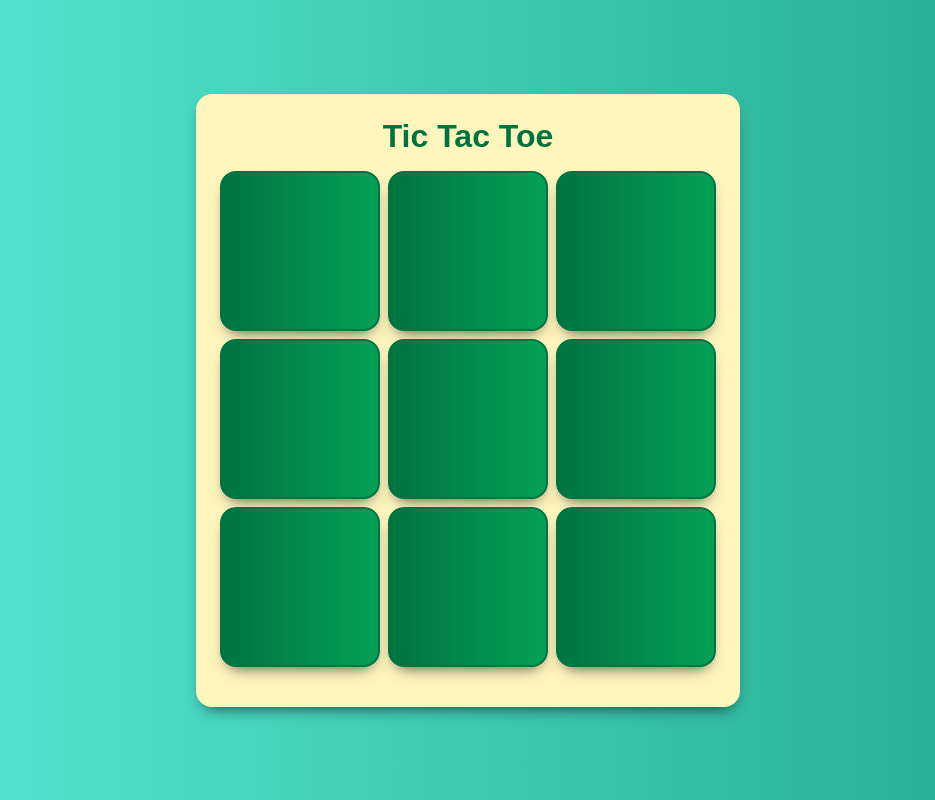
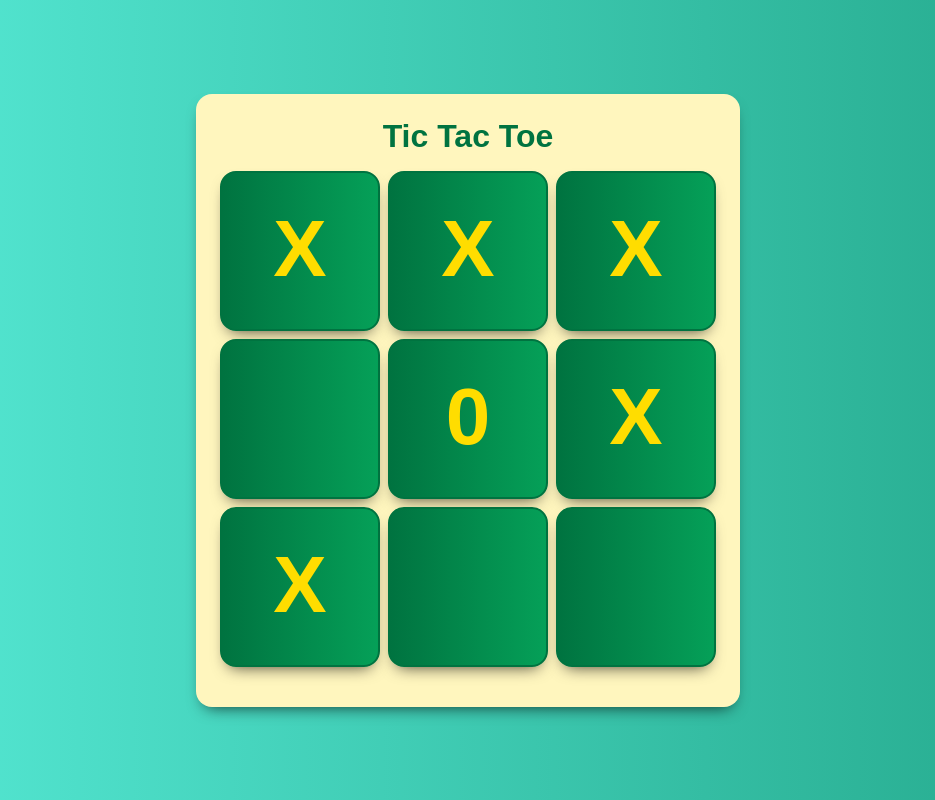
Before and after one commit to feudadrien/game_tictactoe, a React (Create React App) app in the folder tictactoe/: page / in a window 1280 px wide. Shown: the whole page, without its empty margins (172-1107 px from the left). Built offline with nearby package versions, Linux system fonts and the light colour scheme.

Commit message:
populating cell conten

```diff
--- a/tictactoe/src/components/Board/Board.js
+++ b/tictactoe/src/components/Board/Board.js
@@ -8,15 +8,15 @@ import './Board.css';
 export const Board = () => {
   return (
     <div id="board">
-          <Cell />
-          <Cell />
-          <Cell />
-          <Cell />
-          <Cell />
-          <Cell />
-          <Cell />
-          <Cell />
-          <Cell />
+          <Cell value="X"/>
+          <Cell value="X"/>
+          <Cell value="X"/>
+          <Cell value=""/>
+          <Cell value="0"/>
+          <Cell value="X"/>
+          <Cell value="X"/>
+          <Cell value=""/>
+          <Cell value=""/>
       </div>
   );
 }
--- a/tictactoe/src/components/Cell/Cell.js
+++ b/tictactoe/src/components/Cell/Cell.js
@@ -3,11 +3,11 @@ import React from 'react';
 import './Cell.css';
 
 // import and conver App.js then export
-export const Cell = () => {
+export const Cell = (props) => { // stop the cell content from populating everywhere.
   return (
-
+    // adding the content of the cell plus the class populated
     <button className="cell">
-              <span className="cell-content"></span>
+              <span className="cell-content populated">{props.value}</span>
           </button>
   );
 }
```
Also changed, not shown: 1 other file (tests, documents, lock files or other folders).
